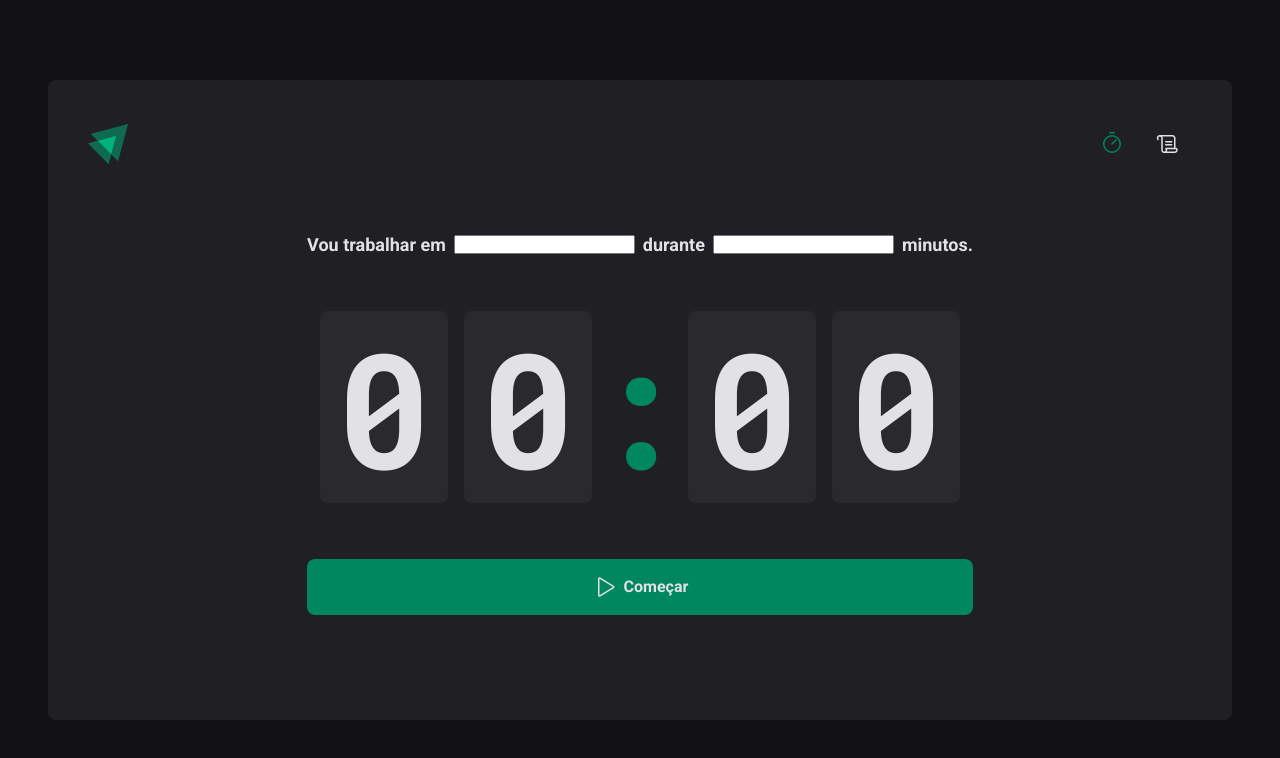
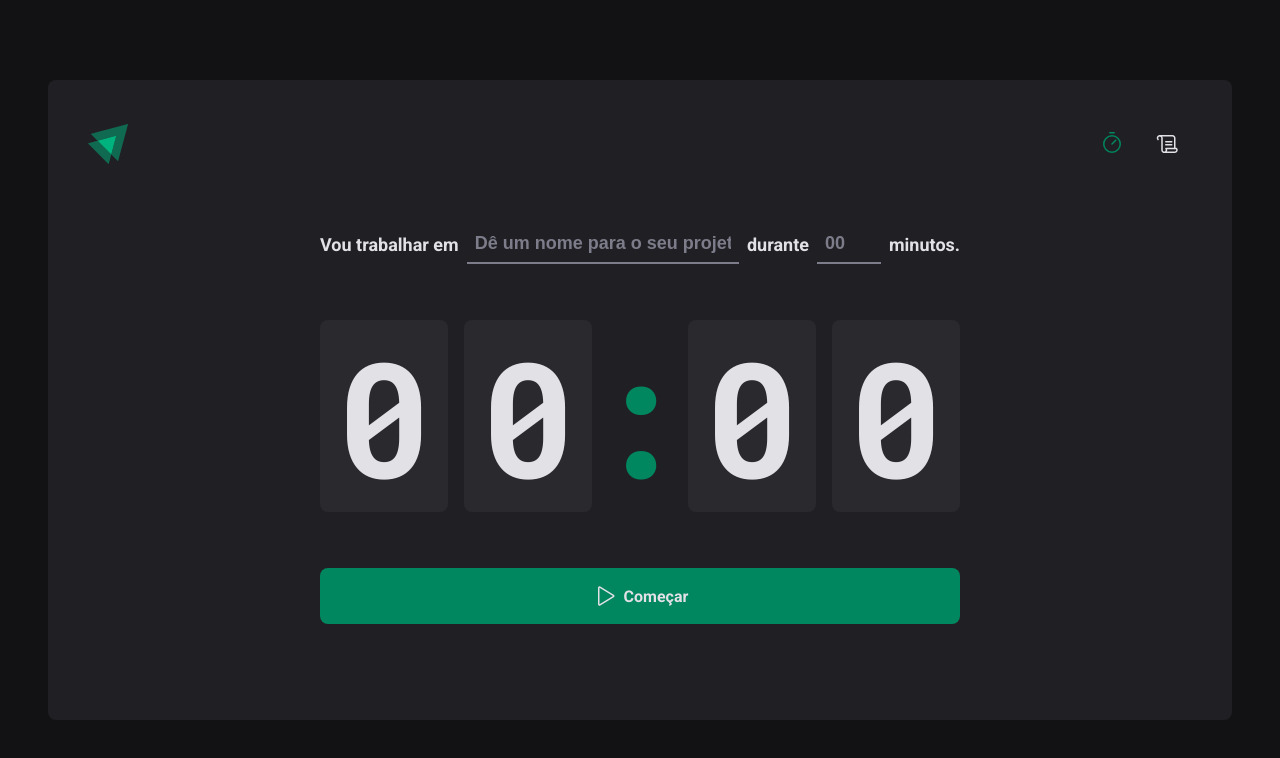
Before and after one commit to alexandrejuniorc/02-ignite-timer, a React (Vite) app: page / in a window 1280 px wide. Shown: the top 758 px of the page. Built offline with nearby package versions, Linux system fonts and the light colour scheme.

Commit message:
cria sugestões do input e estiliza os componentes de inputs

```diff
--- a/src/pages/Home/index.tsx
+++ b/src/pages/Home/index.tsx
@@ -3,8 +3,10 @@
   CountdownContainer,
   FormContainer,
   HomeContainer,
+  MinutesAmountInput,
   Separator,
   StartCountdownButton,
+  TaskInput,
 } from './styles'
 
 export const Home = () => {
@@ -13,10 +15,31 @@
       <form action="">
         <FormContainer>
           <label htmlFor="">Vou trabalhar em</label>
-          <input type="text" id="task" />
+          <TaskInput
+            type="text"
+            id="task"
+            list="task-suggestions"
+            placeholder="Dê um nome para o seu projeto"
+          />
+
+          {/* sugestões no input que podem ser criadas de forma simples e prática */}
+          <datalist id="task-suggestions">
+            <option value="Projeto 1" />
+            <option value="Projeto 2" />
+            <option value="Projeto 3" />
+            <option value="Projeto 4" />
+            <option value="Banana" />
+          </datalist>
 
           <label htmlFor="">durante</label>
-          <input type="number" id="minutesAmount" />
+          <MinutesAmountInput
+            type="number"
+            id="minutesAmount"
+            placeholder="00"
+            step={5}
+            min={5}
+            max={60}
+          />
 
           <span>minutos.</span>
         </FormContainer>
--- a/src/pages/Home/styles.ts
+++ b/src/pages/Home/styles.ts
@@ -26,6 +26,38 @@
   font-size: 1.125rem;
   font-weight: bold;
   flex-wrap: wrap;
+`
+
+const BaseInput = styled.input`
+  background-color: transparent;
+  height: 2.5rem;
+  border: 0;
+  border-bottom: 2px solid ${(props) => props.theme['gray-500']};
+  font-weight: bold;
+  font-size: 1.125rem;
+  padding: 0 0.5rem;
+  color: ${(props) => props.theme['gray-100']};
+
+  &::placeholder {
+    color: ${(props) => props.theme['gray-500']};
+  }
+
+  &:focus {
+    box-shadow: none;
+    border-color: ${(props) => props.theme['green-500']};
+  }
+`
+
+export const TaskInput = styled(BaseInput)`
+  flex: 1;
+
+  &::-webkit-calendar-picker-indicator {
+    display: none !important;
+  }
+`
+
+export const MinutesAmountInput = styled(BaseInput)`
+  width: 4rem;
 `
 
 export const CountdownContainer = styled.div`
@@ -72,12 +104,12 @@
   background-color: ${(props) => props.theme['green-500']};
   color: ${(props) => props.theme['gray-100']};
 
-  &:not(:disabled):hover {
-    background-color: ${(props) => props.theme['green-700']};
-  }
-
   &:disabled {
     opacity: 0.7;
     cursor: not-allowed;
   }
+
+  &:not(:disabled):hover {
+    background-color: ${(props) => props.theme['green-700']};
+  }
 `
```
